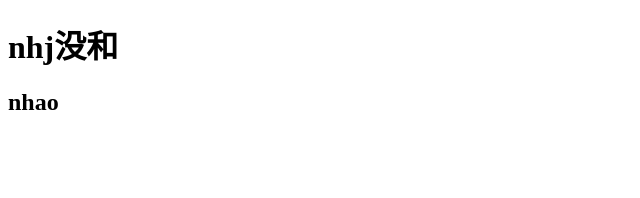
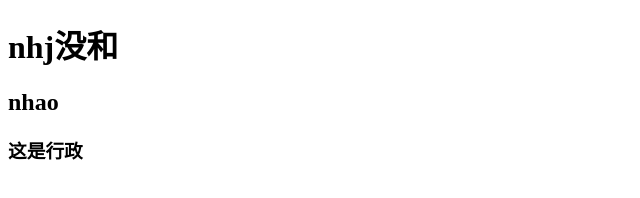
Before and after one commit to yyqx100/testDemo, a plain HTML site: page index.html in a window 1280 px wide. Shown: the whole page, without its empty margins (0-640 px from the left). Drawn offline with Linux system fonts and the light colour scheme.

Commit message:
这是第三次提交，增加了HTML的内容

```diff
--- a/index.html
+++ b/index.html
@@ -8,5 +8,6 @@
 <body>
     <h1>nhj没和</h1>
     <h2>nhao</h2>
+    <h3>这是行政</h3>
 </body>
 </html>
```
